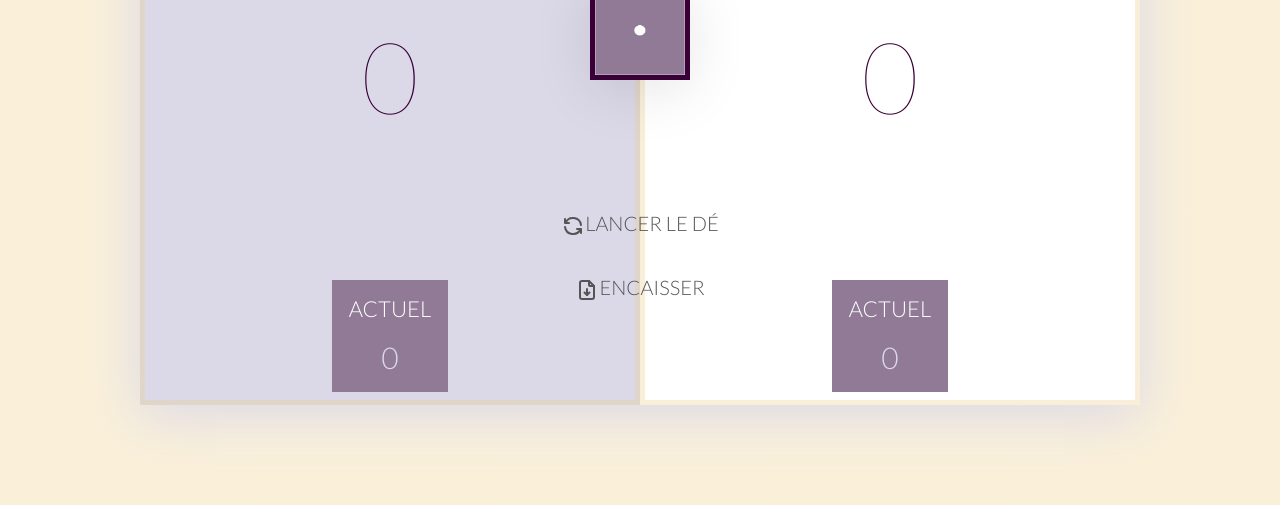
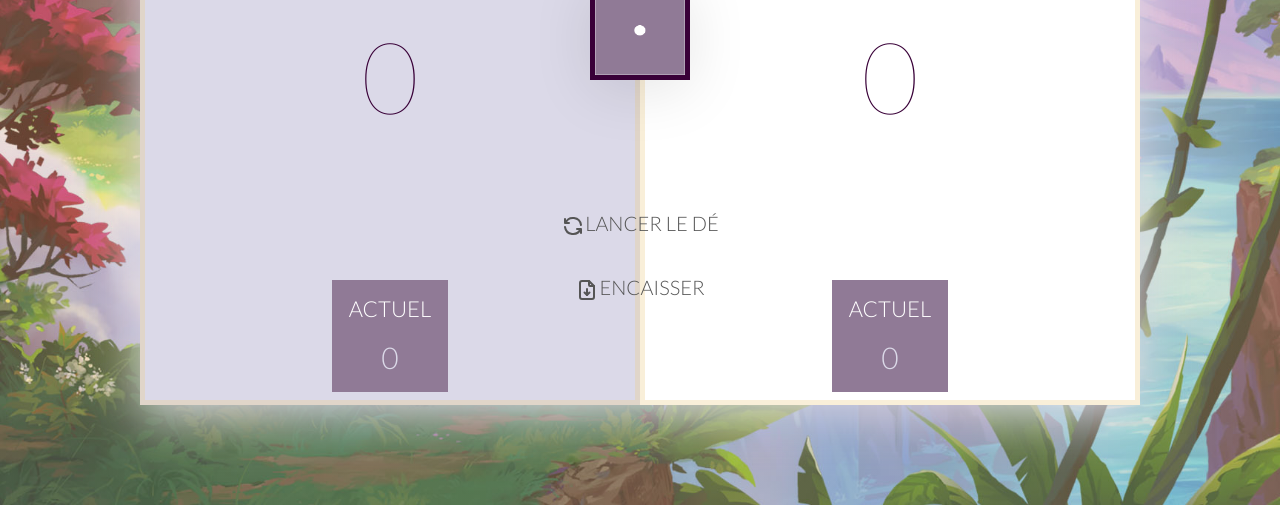
Before and after one commit to KPC42/-STUDI-Evaluation-N-2, a plain HTML site: page index.html in a window 1280 px wide. Shown: the part 295-800 px from the top of the page. Drawn offline with nearby package versions, Linux system fonts and the light colour scheme; the site is published under a folder, as on GitHub Pages, so addresses that start at the root find nothing.

Commit message:
#11 Modification du CSS body

```diff
--- a/style.css
+++ b/style.css
@@ -22,7 +22,7 @@
 }
 
 body {
-    background-image: linear-gradient(rgba(236, 203, 131, 0.3), rgba(236, 203, 131, 0.3)), url(/images/jeuDe.jpg);
+    background-image: linear-gradient(rgba(236, 203, 131, 0.3), rgba(236, 203, 131, 0.3)), url(images/jeuDe.jpg);
     background-size: cover;
     background-position: center;
     font-family: Lato, sans-serif;
```
